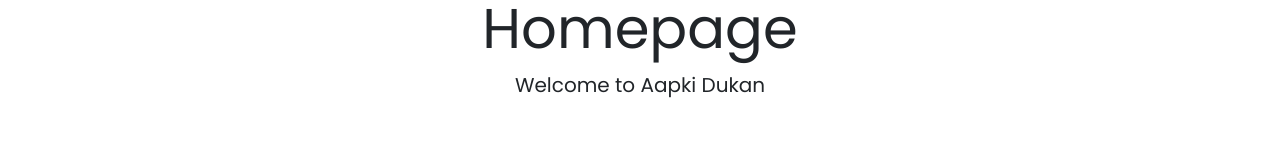
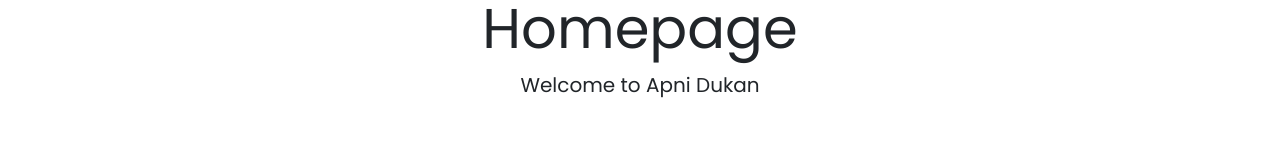
Before and after one commit to kunaljain0212/Apni-Dukan-Frontend, a React (Create React App) app: page / in a window 1280 px wide. Shown: the part 126-286 px from the top of the page. Built offline with nearby package versions, Linux system fonts and the light colour scheme; no server answers.

Commit message:
Changed homepage title

```diff
--- a/src/core/Home.js
+++ b/src/core/Home.js
@@ -26,7 +26,7 @@
 
   // console.log(API);
   return (
-    <Base title="Homepage" description="Welcome to Aapki Dukan">
+    <Base title="Homepage" description="Welcome to Apni Dukan">
       <div className="p-4">
         <div className="container-fluid rounded p-3">
           {error ? (
```
